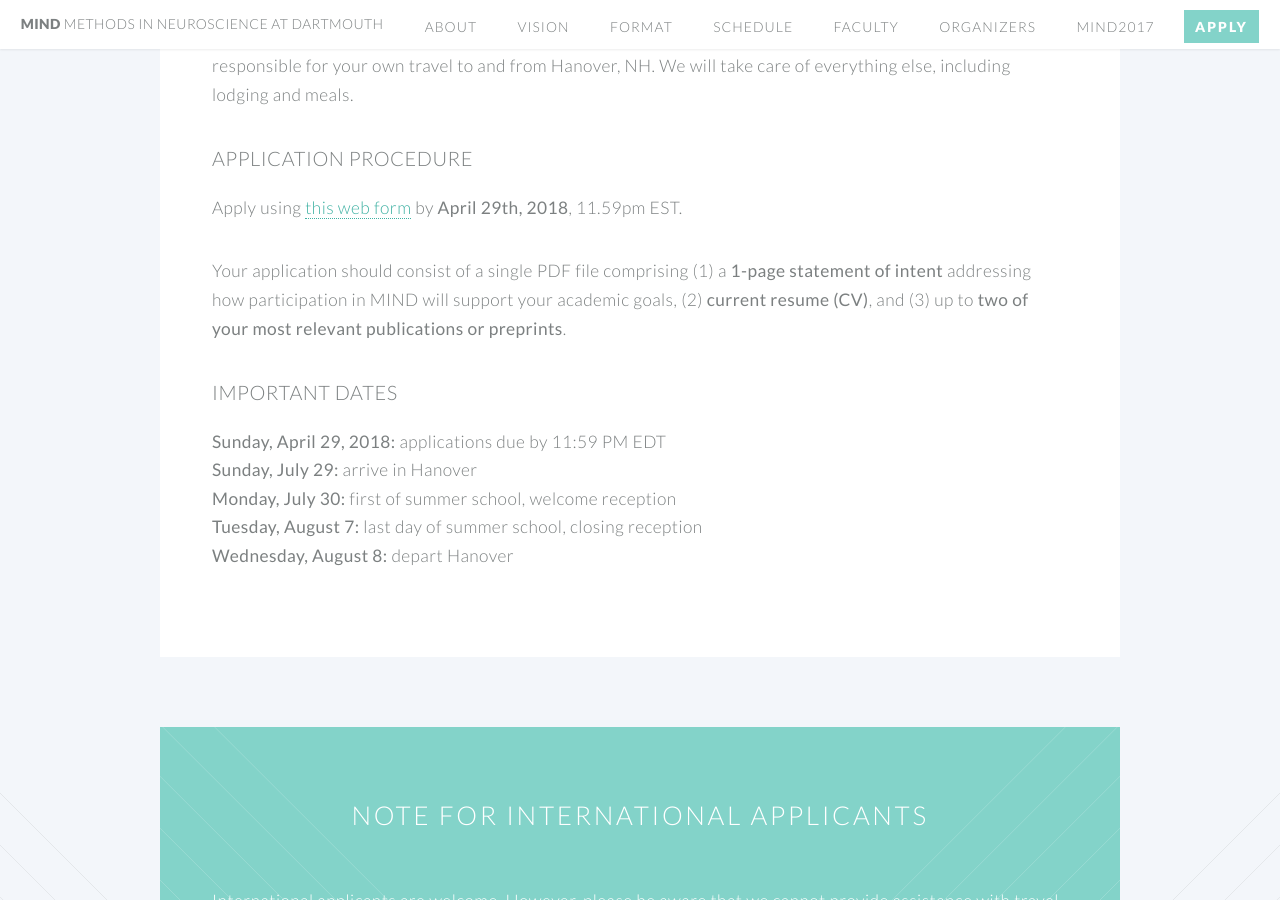
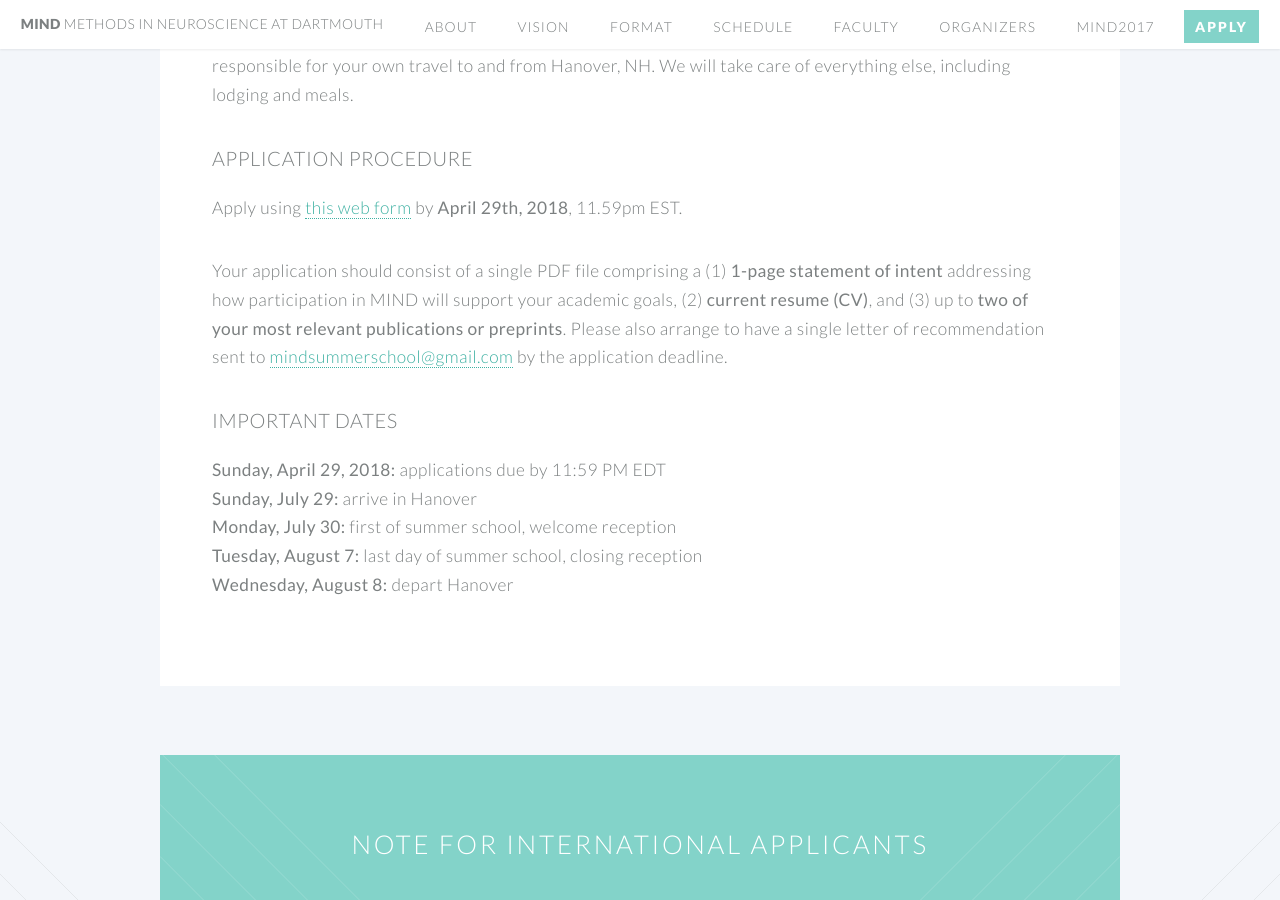
Before and after one commit to Summer-MIND/Summer-MIND.github.io, a Jekyll site: the page built from apply.html, in a window 1280 px wide and 900 px high, scrolled down 868 px. Built offline with Jekyll 4.4.1, drawn with Linux system fonts in a browser that asks for light colours.

Commit message:
added letter of recommendation info to application instructions

```diff
--- a/apply.html
+++ b/apply.html
@@ -36,10 +36,12 @@ layout: default
 						<p>Apply using <a href="https://goo.gl/forms/ApAwO77ijKAUCoN23">this web form</a> by <b>April 29th, 2018</b>,
 						11.59pm EST.</p>
 
-						<p>Your application should consist of a single PDF file comprising
-							(1) a <b>1-page statement of intent</b> addressing how participation in MIND will support your academic goals,
+						<p>Your application should consist of a single PDF file comprising a
+							(1) <b>1-page statement of intent</b> addressing how participation in MIND will support your academic goals,
 							(2) <b>current resume (CV)</b>, and
-							(3) up to <b>two of your most relevant publications or preprints</b>.</p>
+							(3) up to <b>two of your most relevant publications or preprints</b>.
+							Please also arrange to have a single letter of recommendation sent to
+							<a href='mailto:mindsummerschool@gmail.com'>mindsummerschool@gmail.com</a> by the application deadline.</p>
 
 						<h3>Important Dates</h3>
 
```
